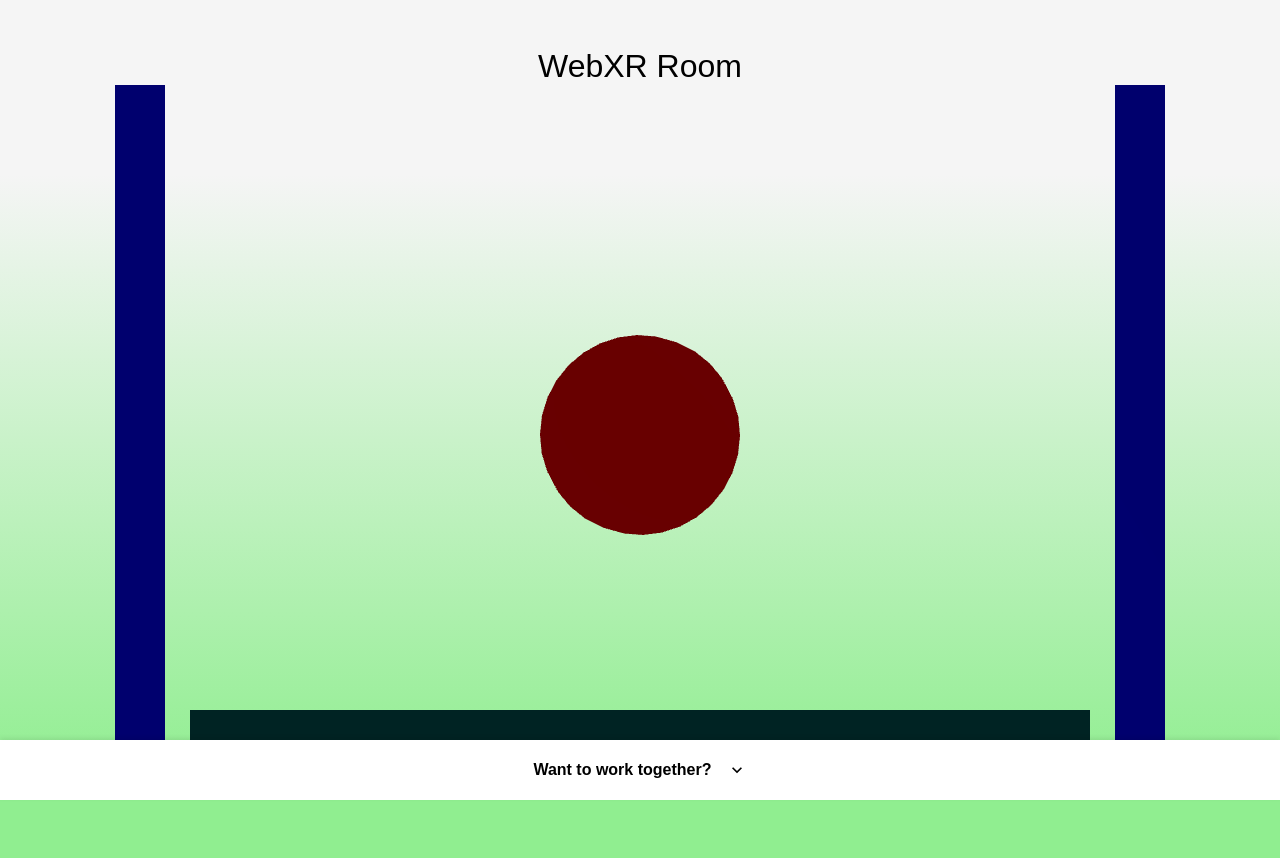
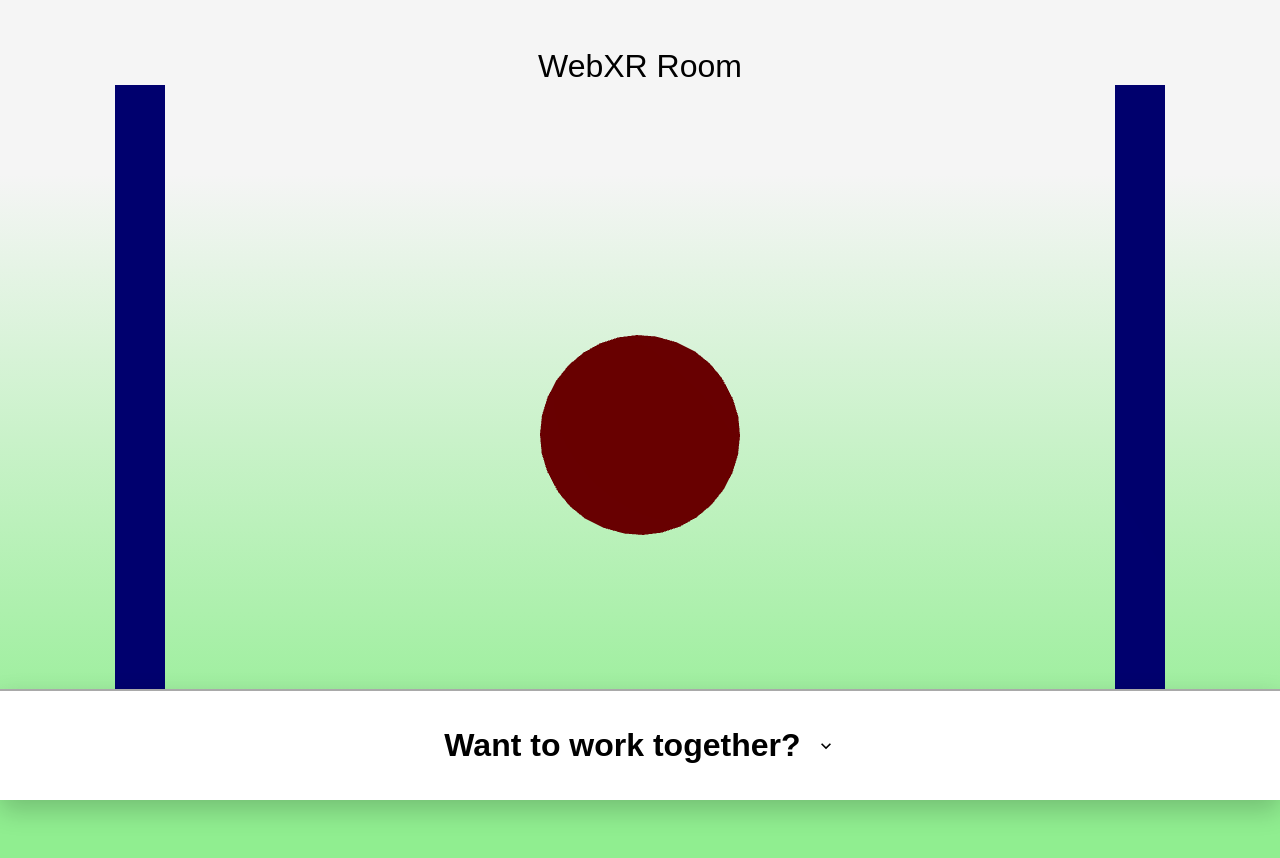
Before and after one commit to JonathanPoteet/jonathanpoteet.github.io, a Next.js app: page /room in a window 1280 px wide. Shown: the top 858 px of the page. Built offline with nearby package versions, Linux system fonts and the light colour scheme; a web font is replaced by a local one.

Commit message:
updated the footer

```diff
--- a/app/footer/footer.module.scss
+++ b/app/footer/footer.module.scss
@@ -1,13 +1,19 @@
 .footer {
-    position: fixed;
-    bottom: 0;
-    left: 0;
-    right: 0;
-    width: 100%;
-    background-color: #ffffff;
-    padding: 1rem 0px;
-    text-align: center;
-    box-shadow: 0 -2px 5px rgba(0, 0, 0, 0.08);
+    /* Update your CSS to this */
+  text-align: center;
+  background-color: #fff;
+  border-top: darkgray solid 2px;
+  /* Floating Effect */
+  padding: 2rem 0rem;
+  font-size: xx-large;
+  position: fixed;
+  bottom: 0;
+  left: 0;
+  right: 0;
+
+  /* Stronger shadow */
+  box-shadow: 0 10px 25px rgba(0,0,0,0.2);
+  z-index: 1000;
 }
 
 .info {
```
